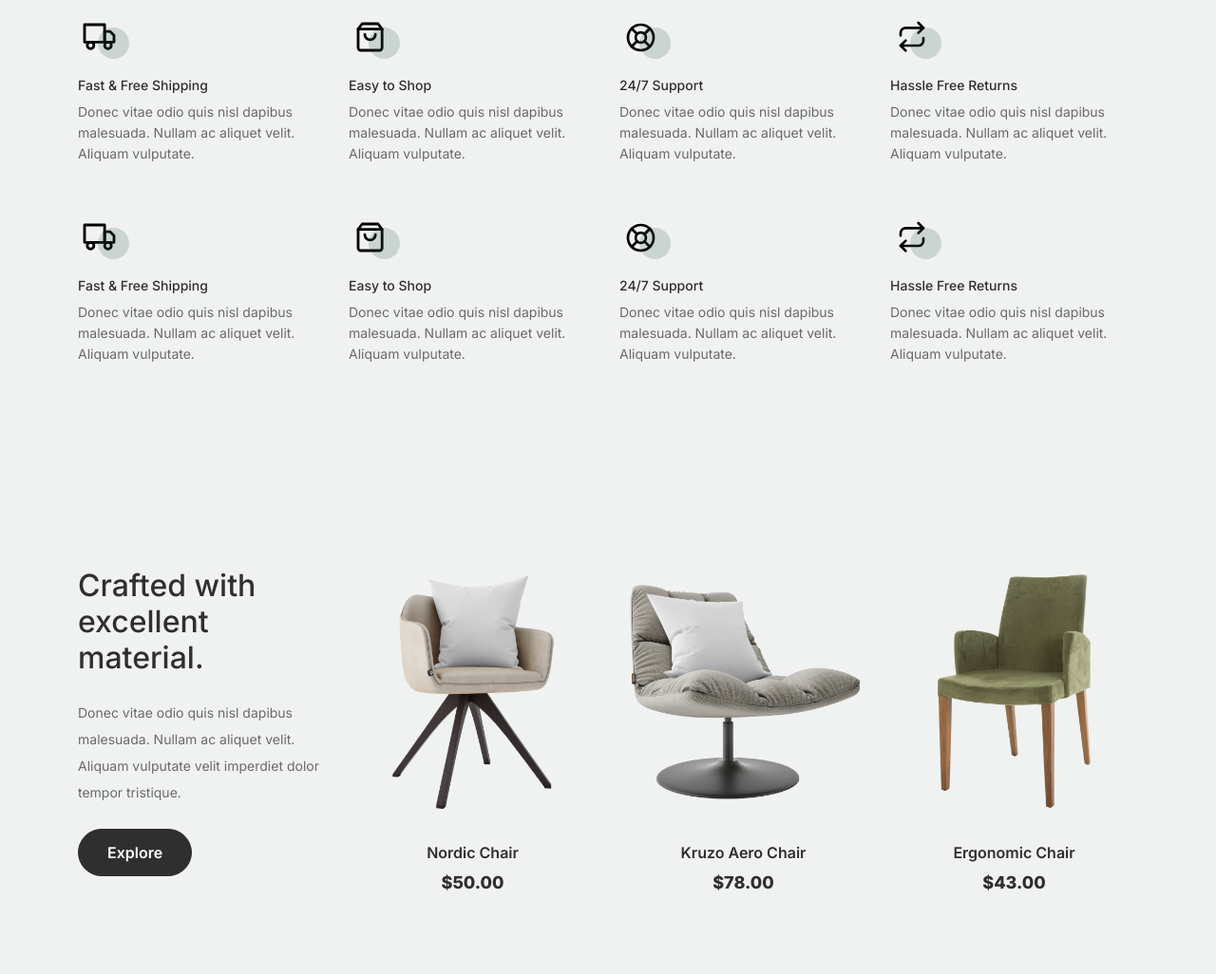
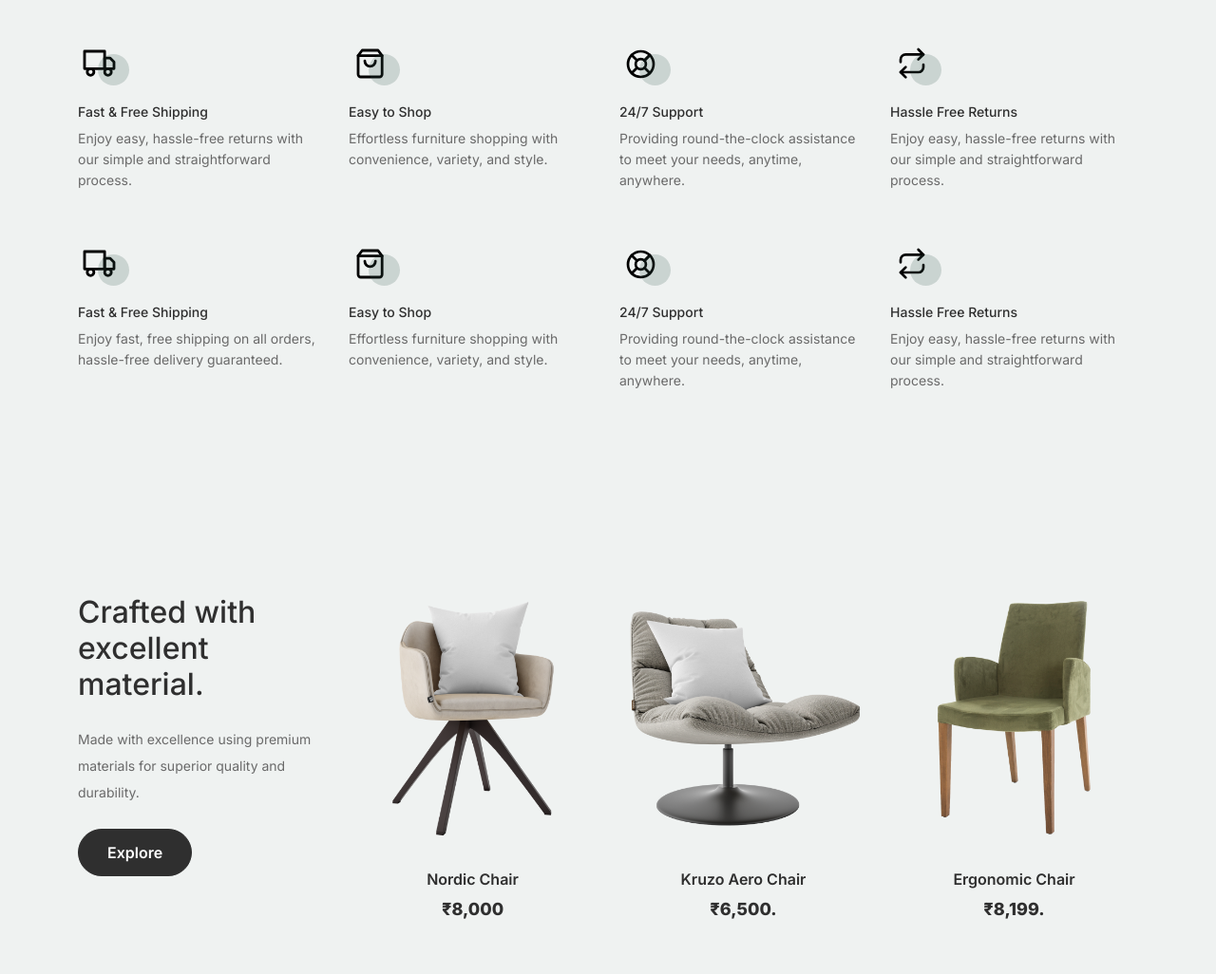
Before and after one commit to umar21-bit/furni, a plain HTML site: page services.html in a window 1280 px wide. Shown: the part 680-1706 px from the top of the page at 95% size. Drawn offline with Linux system fonts and the light colour scheme.

Commit message:
Update services.html

```diff
--- a/services.html
+++ b/services.html
@@ -21,7 +21,7 @@
 		<link href="https://cdnjs.cloudflare.com/ajax/libs/font-awesome/6.0.0-beta3/css/all.min.css" rel="stylesheet">
 		<link href="css/tiny-slider.css" rel="stylesheet">
 		<link href="css/style.css" rel="stylesheet">
-		<title>Furni Free Bootstrap 5 Template for Furniture and Interior Design Websites by Untree.co </title>
+		<title>Furni  </title>
 	</head>
 
 	<body>
@@ -65,7 +65,7 @@
 						<div class="col-lg-5">
 							<div class="intro-excerpt">
 								<h1>Services</h1>
-								<p class="mb-4">Donec vitae odio quis nisl dapibus malesuada. Nullam ac aliquet velit. Aliquam vulputate velit imperdiet dolor tempor tristique.</p>
+								<p class="mb-4">Exceptional customer service: personalized consultations, timely delivery, and seamless support to enhance your furniture experience.</p>
 								<p><a href="" class="btn btn-secondary me-2">Shop Now</a><a href="#" class="btn btn-white-outline">Explore</a></p>
 							</div>
 						</div>
@@ -93,7 +93,7 @@
 								<img src="images/truck.svg" alt="Image" class="imf-fluid">
 							</div>
 							<h3>Fast &amp; Free Shipping</h3>
-							<p>Donec vitae odio quis nisl dapibus malesuada. Nullam ac aliquet velit. Aliquam vulputate.</p>
+							<p>Enjoy easy, hassle-free returns with our simple and straightforward process.</p>
 						</div>
 					</div>
 
@@ -103,7 +103,7 @@
 								<img src="images/bag.svg" alt="Image" class="imf-fluid">
 							</div>
 							<h3>Easy to Shop</h3>
-							<p>Donec vitae odio quis nisl dapibus malesuada. Nullam ac aliquet velit. Aliquam vulputate.</p>
+							<p>Effortless furniture shopping with convenience, variety, and style.</p>
 						</div>
 					</div>
 
@@ -113,7 +113,7 @@
 								<img src="images/support.svg" alt="Image" class="imf-fluid">
 							</div>
 							<h3>24/7 Support</h3>
-							<p>Donec vitae odio quis nisl dapibus malesuada. Nullam ac aliquet velit. Aliquam vulputate.</p>
+							<p>Providing round-the-clock assistance to meet your needs, anytime, anywhere.</p>
 						</div>
 					</div>
 
@@ -123,7 +123,7 @@
 								<img src="images/return.svg" alt="Image" class="imf-fluid">
 							</div>
 							<h3>Hassle Free Returns</h3>
-							<p>Donec vitae odio quis nisl dapibus malesuada. Nullam ac aliquet velit. Aliquam vulputate.</p>
+							<p>Enjoy easy, hassle-free returns with our simple and straightforward process.</p>
 						</div>
 					</div>
 
@@ -133,7 +133,7 @@
 								<img src="images/truck.svg" alt="Image" class="imf-fluid">
 							</div>
 							<h3>Fast &amp; Free Shipping</h3>
-							<p>Donec vitae odio quis nisl dapibus malesuada. Nullam ac aliquet velit. Aliquam vulputate.</p>
+							<p>Enjoy fast, free shipping on all orders, hassle-free delivery guaranteed.</p>
 						</div>
 					</div>
 
@@ -143,7 +143,7 @@
 								<img src="images/bag.svg" alt="Image" class="imf-fluid">
 							</div>
 							<h3>Easy to Shop</h3>
-							<p>Donec vitae odio quis nisl dapibus malesuada. Nullam ac aliquet velit. Aliquam vulputate.</p>
+							<p>Effortless furniture shopping with convenience, variety, and style.</p>
 						</div>
 					</div>
 
@@ -153,7 +153,7 @@
 								<img src="images/support.svg" alt="Image" class="imf-fluid">
 							</div>
 							<h3>24/7 Support</h3>
-							<p>Donec vitae odio quis nisl dapibus malesuada. Nullam ac aliquet velit. Aliquam vulputate.</p>
+							<p>Providing round-the-clock assistance to meet your needs, anytime, anywhere.</p>
 						</div>
 					</div>
 
@@ -163,7 +163,7 @@
 								<img src="images/return.svg" alt="Image" class="imf-fluid">
 							</div>
 							<h3>Hassle Free Returns</h3>
-							<p>Donec vitae odio quis nisl dapibus malesuada. Nullam ac aliquet velit. Aliquam vulputate.</p>
+							<p>Enjoy easy, hassle-free returns with our simple and straightforward process.</p>
 						</div>
 					</div>
 
@@ -181,7 +181,7 @@
 					<!-- Start Column 1 -->
 					<div class="col-md-12 col-lg-3 mb-5 mb-lg-0">
 						<h2 class="mb-4 section-title">Crafted with excellent material.</h2>
-						<p class="mb-4">Donec vitae odio quis nisl dapibus malesuada. Nullam ac aliquet velit. Aliquam vulputate velit imperdiet dolor tempor tristique. </p>
+						<p class="mb-4">Made with excellence using premium materials for superior quality and durability. </p>
 						<p><a href="#" class="btn">Explore</a></p>
 					</div>
 					<!-- End Column 1 -->
@@ -191,7 +191,7 @@
 						<a class="product-item" href="#">
 							<img src="images/product-1.png" class="img-fluid product-thumbnail">
 							<h3 class="product-title">Nordic Chair</h3>
-							<strong class="product-price">$50.00</strong>
+							<strong class="product-price"> ₹8,000</strong>
 
 							<span class="icon-cross">
 								<img src="images/cross.svg" class="img-fluid">
@@ -205,7 +205,7 @@
 						<a class="product-item" href="#">
 							<img src="images/product-2.png" class="img-fluid product-thumbnail">
 							<h3 class="product-title">Kruzo Aero Chair</h3>
-							<strong class="product-price">$78.00</strong>
+							<strong class="product-price">₹6,500.</strong>
 
 							<span class="icon-cross">
 								<img src="images/cross.svg" class="img-fluid">
@@ -219,7 +219,7 @@
 						<a class="product-item" href="#">
 							<img src="images/product-3.png" class="img-fluid product-thumbnail">
 							<h3 class="product-title">Ergonomic Chair</h3>
-							<strong class="product-price">$43.00</strong>
+							<strong class="product-price"> ₹8,199. </strong>
 
 							<span class="icon-cross">
 								<img src="images/cross.svg" class="img-fluid">
@@ -261,7 +261,7 @@
 
 											<div class="testimonial-block text-center">
 												<blockquote class="mb-5">
-													<p>&ldquo;Donec facilisis quam ut purus rutrum lobortis. Donec vitae odio quis nisl dapibus malesuada. Nullam ac aliquet velit. Aliquam vulputate velit imperdiet dolor tempor tristique. Pellentesque habitant morbi tristique senectus et netus et malesuada fames ac turpis egestas. Integer convallis volutpat dui quis scelerisque.&rdquo;</p>
+													<p>&ldquo; Discover what our customers are saying! 'The quality and design of their furniture transformed our home. Exceptional craftsmanship and service—highly recommend for anyone seeking stylish, durable pieces.&rdquo;</p>
 												</blockquote>
 
 												<div class="author-info">
@@ -284,7 +284,7 @@
 
 											<div class="testimonial-block text-center">
 												<blockquote class="mb-5">
-													<p>&ldquo;Donec facilisis quam ut purus rutrum lobortis. Donec vitae odio quis nisl dapibus malesuada. Nullam ac aliquet velit. Aliquam vulputate velit imperdiet dolor tempor tristique. Pellentesque habitant morbi tristique senectus et netus et malesuada fames ac turpis egestas. Integer convallis volutpat dui quis scelerisque.&rdquo;</p>
+													<p>&ldquo; Discover what our customers are saying! 'The quality and design of their furniture transformed our home. Exceptional craftsmanship and service—highly recommend for anyone seeking stylish, durable pieces.&rdquo;</p>
 												</blockquote>
 
 												<div class="author-info">
@@ -307,7 +307,7 @@
 
 											<div class="testimonial-block text-center">
 												<blockquote class="mb-5">
-													<p>&ldquo;Donec facilisis quam ut purus rutrum lobortis. Donec vitae odio quis nisl dapibus malesuada. Nullam ac aliquet velit. Aliquam vulputate velit imperdiet dolor tempor tristique. Pellentesque habitant morbi tristique senectus et netus et malesuada fames ac turpis egestas. Integer convallis volutpat dui quis scelerisque.&rdquo;</p>
+													<p>&ldquo; Discover what our customers are saying! 'The quality and design of their furniture transformed our home. Exceptional craftsmanship and service—highly recommend for anyone seeking stylish, durable pieces.&rdquo;</p>
 												</blockquote>
 
 												<div class="author-info">
@@ -422,7 +422,7 @@
 				<div class="border-top copyright">
 					<div class="row pt-4">
 						<div class="col-lg-6">
-							<p class="mb-2 text-center text-lg-start">Copyright &copy;<script>document.write(new Date().getFullYear());</script>. All Rights Reserved. &mdash; Designed with love by <a href="https://untree.co">Untree.co</a> <!-- License information: https://untree.co/license/ -->
+
             </p>
 						</div>
 
```
